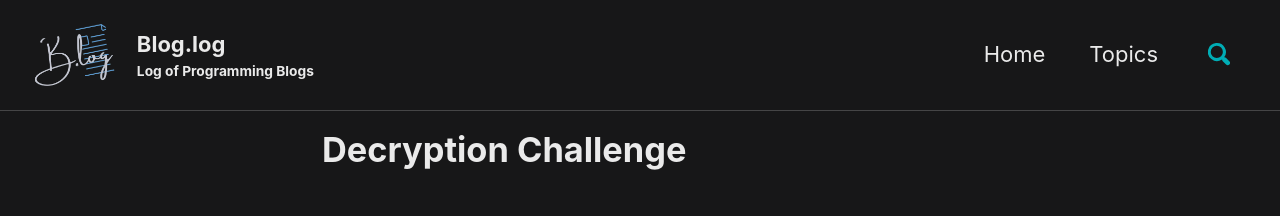
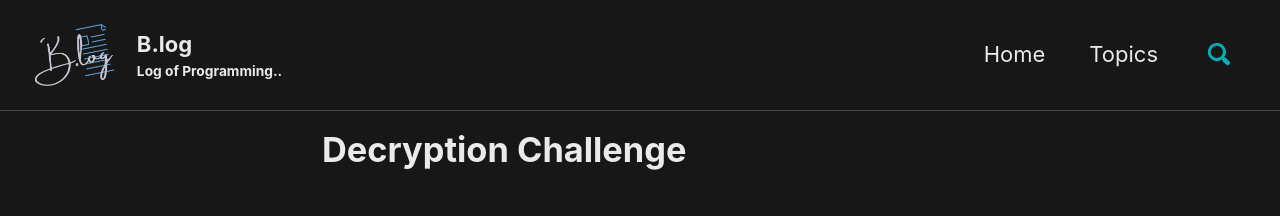
Before and after one commit to RajasekharGuptha/RajasekharGuptha.github.io, a Jekyll site: the page built from _posts/challenges/_posts/2020-08-16-Challenge_test.md, in a window 1280 px wide. Shown: the top 216 px of the page. Built offline with Jekyll 4.4.1, drawn with Linux system fonts in a browser that asks for light colours; cached includes are drawn as plain includes; nearby versions of some CDN libraries.

Commit message:
title fix

```diff
--- a/_config.yml
+++ b/_config.yml
@@ -18,13 +18,13 @@
 # You can create any custom variable you would like, and they will be accessible
 # in the templates via {{ site.myvariable }}.
 
-title: Blog.log
-name: 𝑩𝒍𝒐𝒈.𝒍𝒐𝒈
+title: B.log
+name: 𝑩.𝒍𝒐𝒈
 title_separator: "|"
 author: Rajasekhar Guptha
 email: rajasekharguptha.in@example.com
-tagline: Log of Programming Blogs
-subtitle: Log of Programming Blogs
+tagline: Log of Programming..
+subtitle: Log of Programming..
 repository: RajasekharGuptha/RajasekharGuptha.github.io
 logo: "assets/images/logo_dark.png"
 description: >- # this means to ignore newlines until "baseurl:"
```
